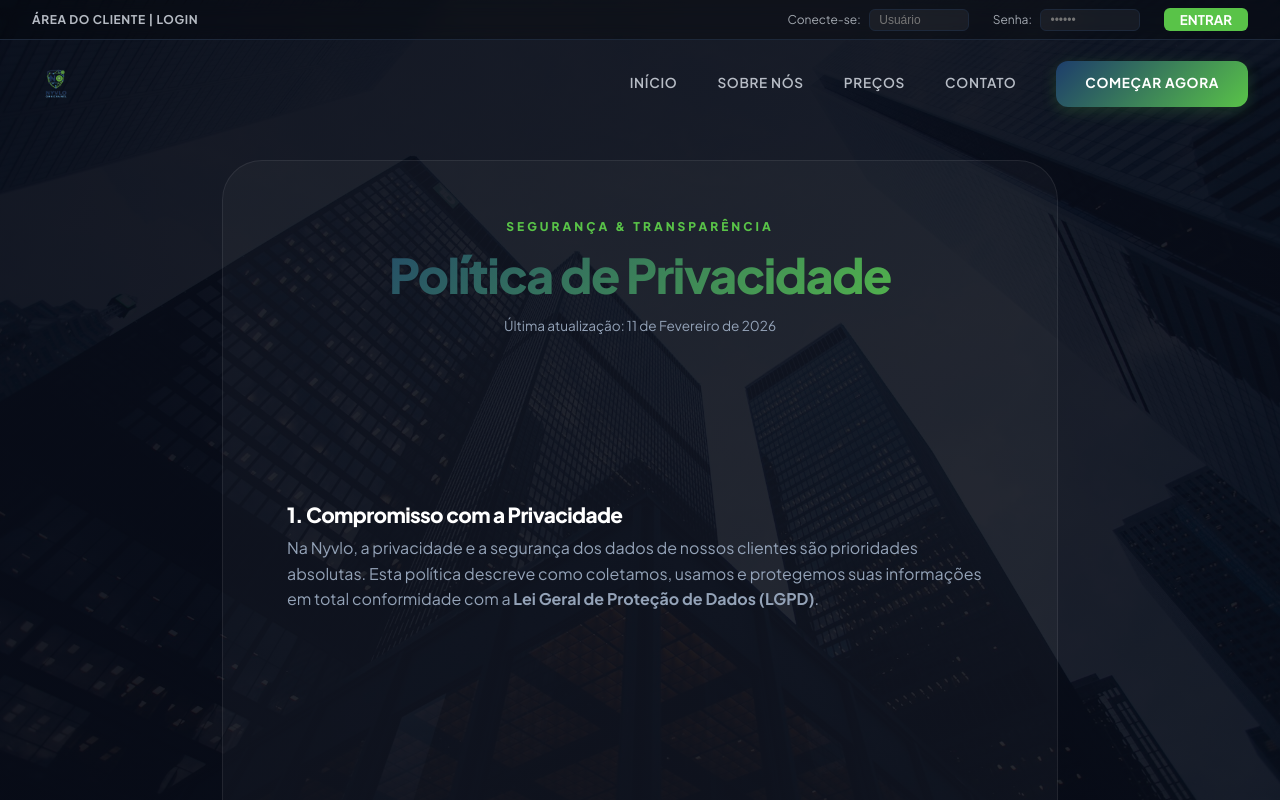
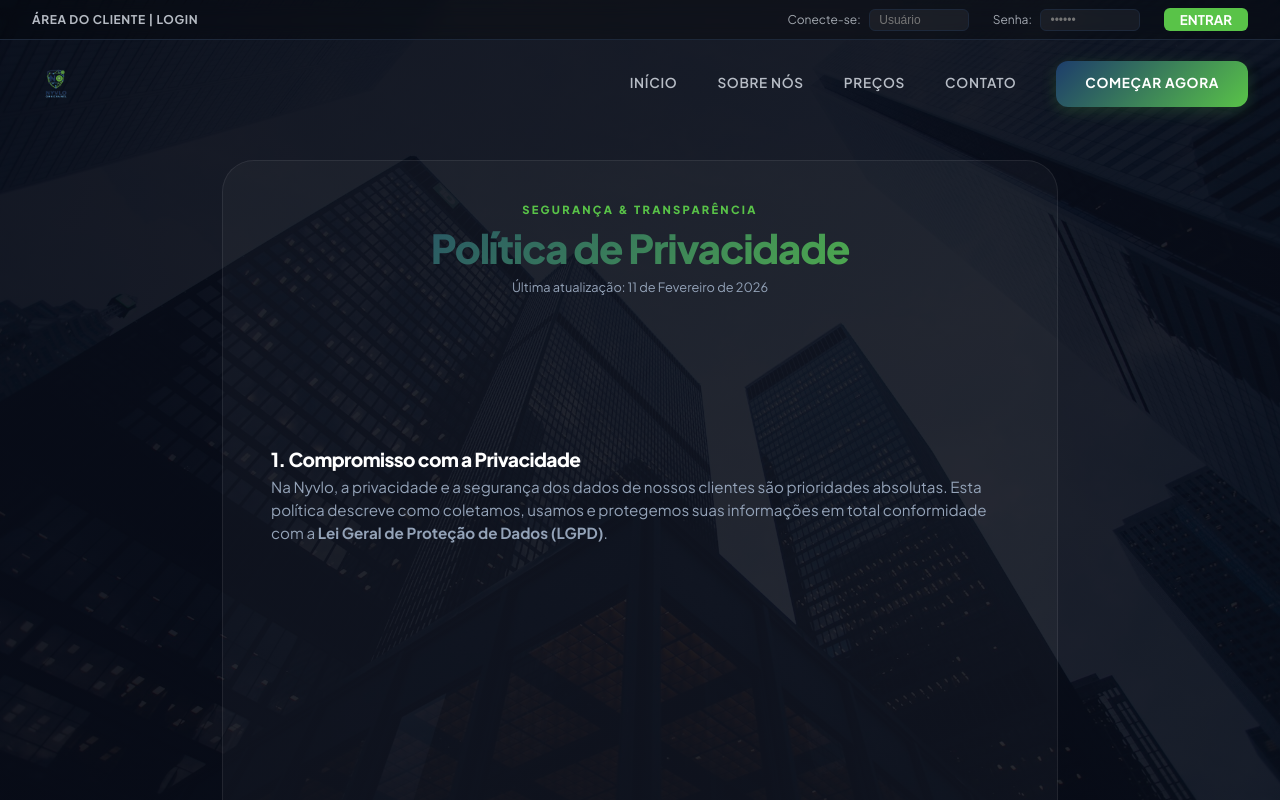
Before and after one commit to Nyvlo/Site-Nyvlo, a Vue app: page /privacy in a window 1280 px wide. Shown: the top 800 px of the page. Built offline with nearby package versions, Linux system fonts and the light colour scheme.

Commit message:
style: aggressive spacing reduction in privacy page

```diff
--- a/src/views/PrivacyView.vue
+++ b/src/views/PrivacyView.vue
@@ -100,52 +100,52 @@ onMounted(() => {
 }
 
 .privacy-card {
-  padding: 3.5rem 4rem;
-  border-radius: 2.5rem;
-  line-height: 1.6;
+  padding: 2.5rem 3rem;
+  border-radius: 2rem;
+  line-height: 1.5;
 }
 
 .privacy-header {
-  margin-bottom: 2.5rem;
+  margin-bottom: 1.5rem;
   text-align: center;
 }
 
 .sub-label {
   display: block;
-  font-size: 0.75rem;
+  font-size: 0.7rem;
   font-weight: 800;
   text-transform: uppercase;
-  letter-spacing: 0.25em;
+  letter-spacing: 0.2em;
   color: var(--vibrant-green);
-  margin-bottom: 0.8rem;
+  margin-bottom: 0.5rem;
 }
 
 .privacy-header h1 {
-  font-size: 3rem;
+  font-size: 2.5rem;
   font-weight: 900;
-  margin-bottom: 0.8rem;
+  margin-bottom: 0.5rem;
 }
 
 .privacy-header p {
   color: var(--text-muted);
-  font-size: 0.85rem;
+  font-size: 0.8rem;
 }
 
 .privacy-body section {
-  margin-bottom: 1.5rem;
+  margin-bottom: 1rem;
 }
 
 .privacy-body h2 {
-  font-size: 1.3rem;
+  font-size: 1.2rem;
   font-weight: 800;
   color: white;
-  margin-bottom: 0.5rem;
+  margin-bottom: 0.4rem;
 }
 
 .privacy-body p {
   color: var(--text-muted);
-  font-size: 1rem;
-  margin-bottom: 0.5rem;
+  font-size: 0.95rem;
+  margin-bottom: 0.4rem;
 }
 
 .privacy-body ul {
@@ -156,7 +156,7 @@ onMounted(() => {
 .privacy-body li {
   color: var(--text-muted);
   font-size: 0.95rem;
-  margin-bottom: 0.3rem;
+  margin-bottom: 0.2rem;
   display: flex;
   gap: 0.8rem;
   align-items: flex-start;
```
